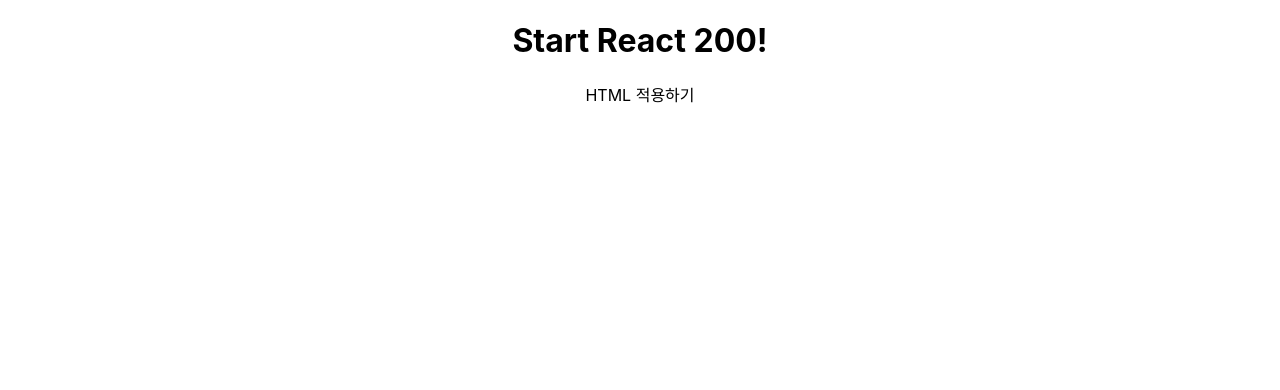
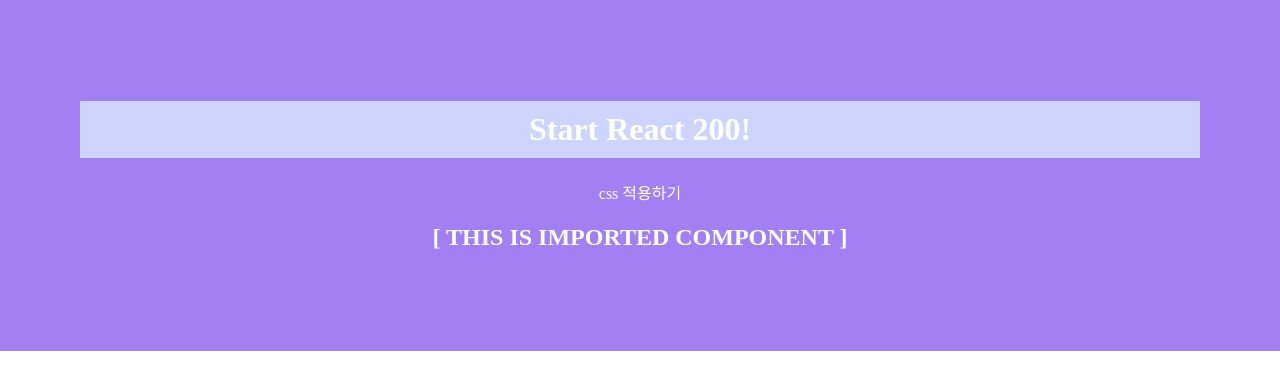
Before and after one commit to kdn00/react_test, a React (Create React App) app: page / in a window 1280 px wide. Shown: the top 390 px of the page. Built offline with nearby package versions, Linux system fonts and the light colour scheme.

Commit message:
컴포넌트 사용하기

```diff
--- a/src/App.css
+++ b/src/App.css
@@ -1,38 +1,14 @@
-.App {
+div {
+  background-color: rgb(162, 127, 243);
+  color: rgb(255, 255, 255);
+  padding: 40px;
+  font-family: 고딕;
   text-align: center;
 }
 
-.App-logo {
-  height: 40vmin;
-  pointer-events: none;
+h1 {
+  color: white;
+  background-color: #cdd5ff;
+  padding: 10px;
+  font-family: 궁서;
 }
-
-@media (prefers-reduced-motion: no-preference) {
-  .App-logo {
-    animation: App-logo-spin infinite 20s linear;
-  }
-}
-
-.App-header {
-  background-color: #282c34;
-  min-height: 100vh;
-  display: flex;
-  flex-direction: column;
-  align-items: center;
-  justify-content: center;
-  font-size: calc(10px + 2vmin);
-  color: white;
-}
-
-.App-link {
-  color: #61dafb;
-}
-
-@keyframes App-logo-spin {
-  from {
-    transform: rotate(0deg);
-  }
-  to {
-    transform: rotate(360deg);
-  }
-}
--- a/src/App.js
+++ b/src/App.js
@@ -1,10 +1,13 @@
+import React from 'react';
 import './App.css';
+import TestComponent from './Components/R003';
 
 function App() {
   return (
     <div className="App">
       <h1>Start React 200!</h1>
-      <p>HTML 적용하기</p>
+      <p>css 적용하기</p>
+      <TestComponent />
     </div>
   );
 }
--- /dev/null
+++ b/src/Components/R003.js
@@ -0,0 +1,11 @@
+import React, { Component } from "react";
+
+class R003 extends Component{
+    render(){
+        return(
+            <h2>[ THIS IS IMPORTED COMPONENT ]</h2>
+        )
+    }
+}
+
+export default R003;
```
